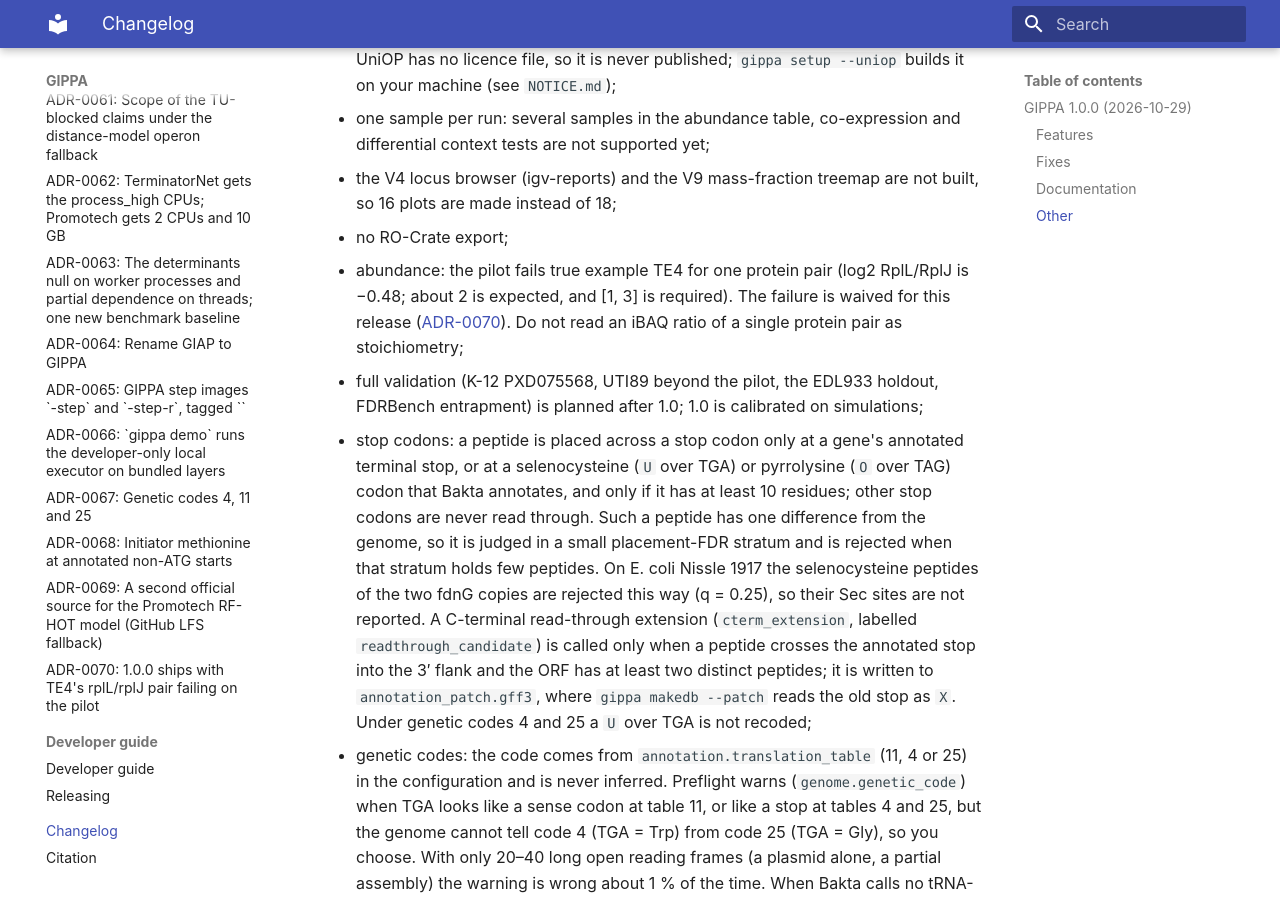
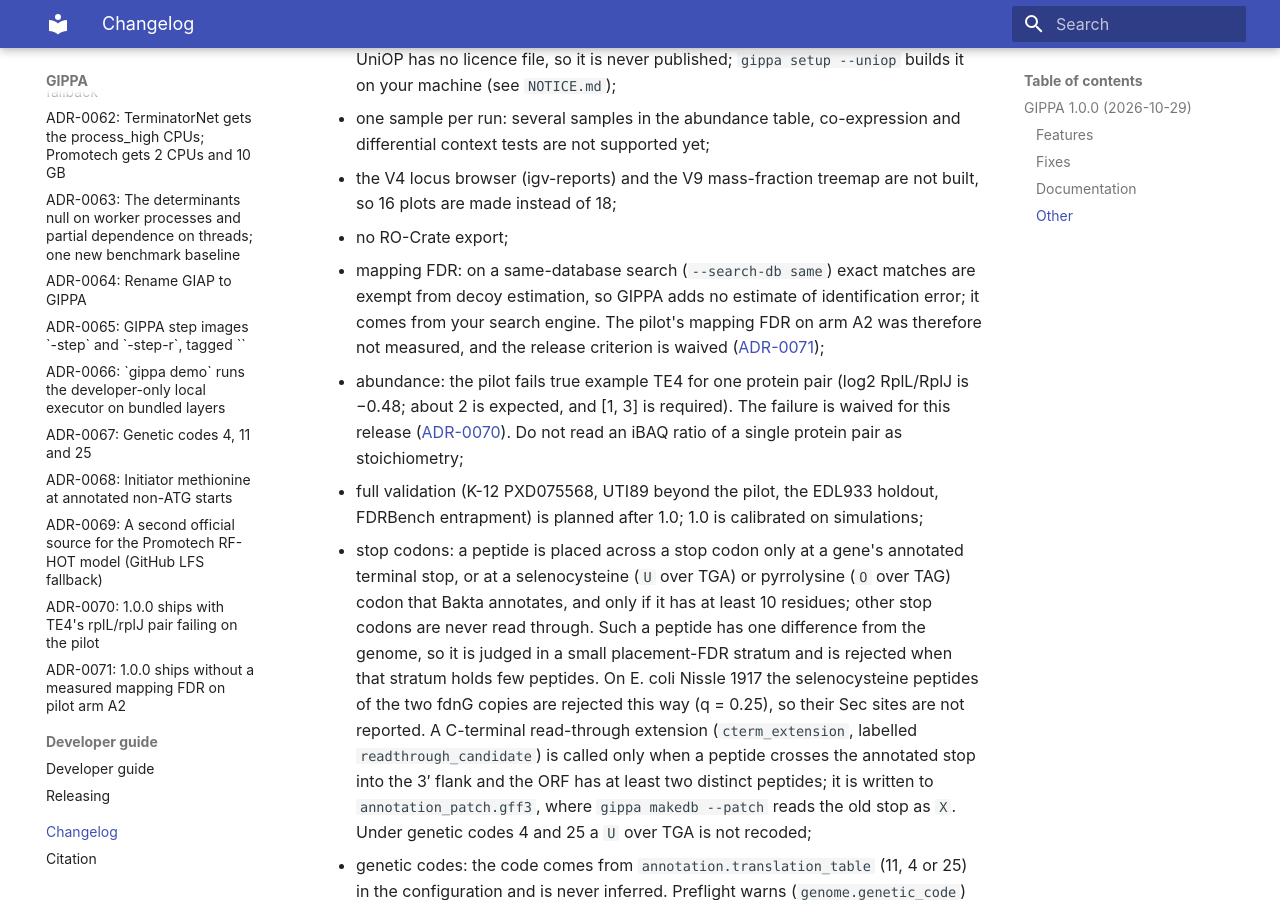
Before and after one commit to khoa-yelo/giap, an MkDocs documentation site: the page built from docs/changelog.md, in a window 1280 px wide and 900 px high, scrolled down 10573 px. Built offline with MkDocs 1.6.1 and Material for MkDocs 9.7.7, drawn with Linux system fonts in a browser that asks for light colours.

Commit message:
docs(adr): ADR-0071 waives R2 for 1.0.0; A2's mapping FDR is not estimable (#521)
Agent-Role: lead


Claude-Session: https://claude.ai/code/session_015h628ytdvWRVxo1imHPbUy

Co-authored-by: Claude Opus 5.5 <noreply@anthropic.com>

```diff
--- a/CHANGELOG.md
+++ b/CHANGELOG.md
@@ -245,6 +245,11 @@ All notable changes are recorded here by towncrier from `changelog.d/` fragments
     - the V4 locus browser (igv-reports) and the V9 mass-fraction treemap are not built, so 16
       plots are made instead of 18;
     - no RO-Crate export;
+    - mapping FDR: on a same-database search (`--search-db same`) exact matches are exempt from
+      decoy estimation, so GIPPA adds no estimate of identification error; it comes from your
+      search engine. The pilot's mapping FDR on arm A2 was therefore not measured, and the release
+      criterion is waived
+      ([ADR-0071](https://github.com/khoa-yelo/gippa/blob/main/docs/adr/ADR-0071-r2-mapping-fdr-waiver-1-0-0.md));
     - abundance: the pilot fails true example TE4 for one protein pair (log2 RplL/RplJ is −0.48;
       about 2 is expected, and [1, 3] is required). The failure is waived for this release
       ([ADR-0070](https://github.com/khoa-yelo/gippa/blob/main/docs/adr/ADR-0070-te4-rplL-rplJ-waiver-1-0-0.md)). Do not read an iBAQ ratio of a
--- a/mkdocs.yml
+++ b/mkdocs.yml
@@ -175,6 +175,7 @@ nav:
       - adr/ADR-0068-initiator-methionine-non-atg-starts.md
       - adr/ADR-0069-promotech-model-github-lfs-fallback.md
       - adr/ADR-0070-te4-rplL-rplJ-waiver-1-0-0.md
+      - adr/ADR-0071-r2-mapping-fdr-waiver-1-0-0.md
   - Developer guide:
       - developer.md
       - release.md
```
Also changed, not shown: docs/adr/ADR-0071-r2-mapping-fdr-waiver-1-0-0.md (added, +50 -0 lines), docs/adr/index.md (+1 -0 lines).
